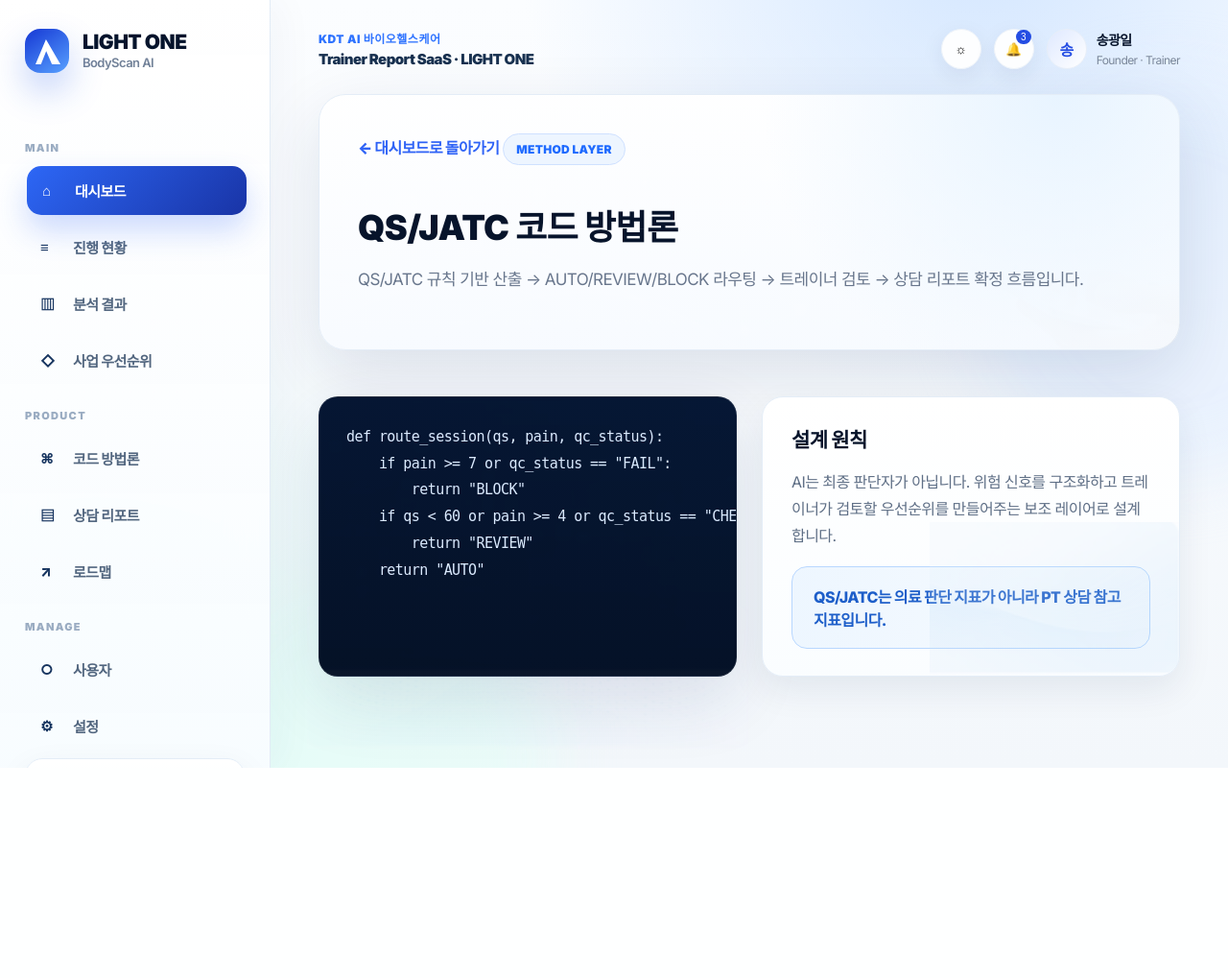
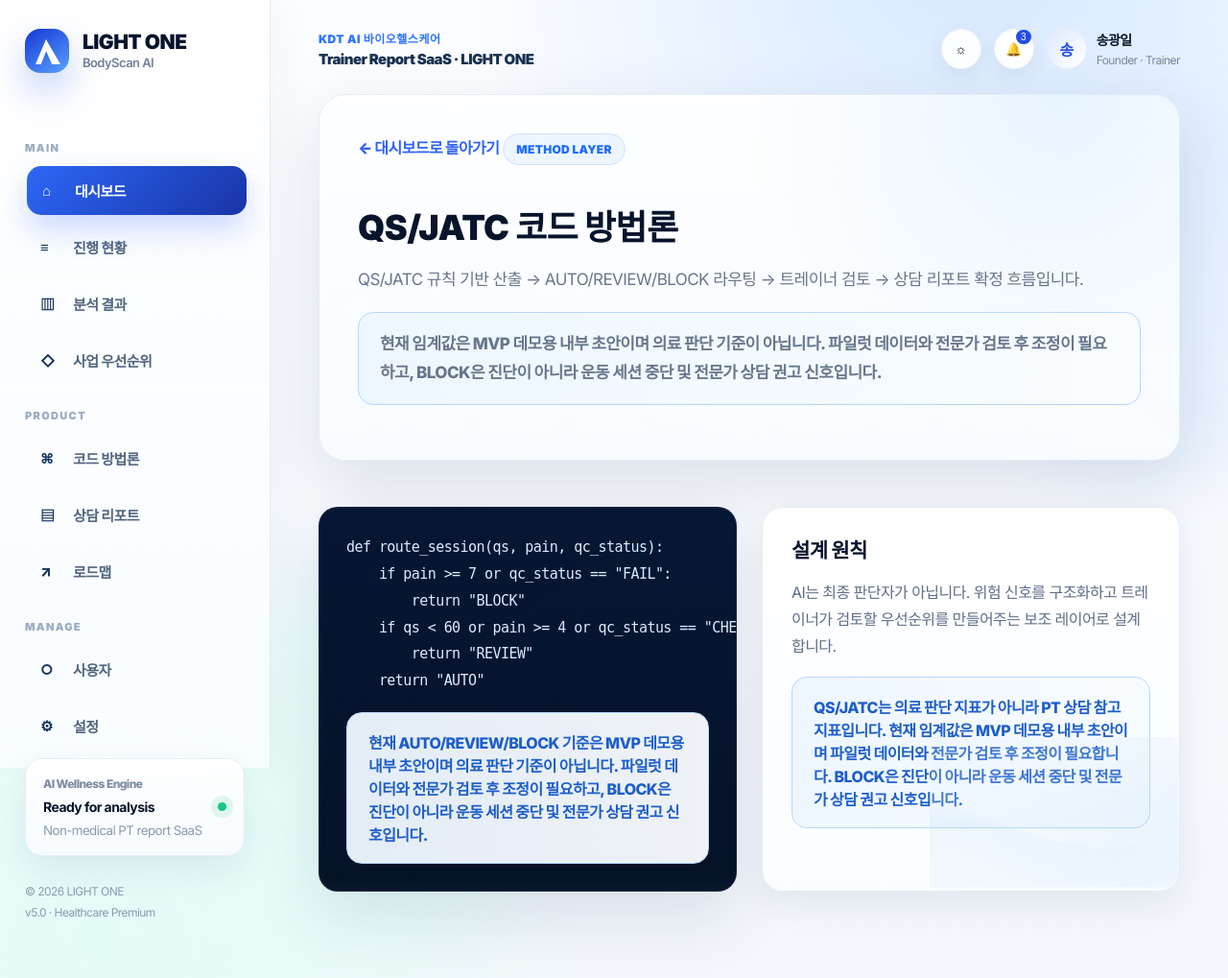
Before and after one commit to gggwang210-commits/LightOne_V2, a Django app: page /lightone/method/ in a window 1280 px wide. Shown: the whole page at 96% size. Before the commit the page ends 800 px from the top, so only its background shows below. Run offline with Django 5.2, Linux system fonts and the light colour scheme; the visitor is signed in with stand-in values (Sample User, id 1).

Commit message:
docs: clarify demo-only routing thresholds

```diff
--- a/lightone_v2_django/templates/lightone/method.html
+++ b/lightone_v2_django/templates/lightone/method.html
@@ -6,6 +6,7 @@
   <span class="eyebrow dark">METHOD LAYER</span>
   <h1>QS/JATC 코드 방법론</h1>
   <p>QS/JATC 규칙 기반 산출 → AUTO/REVIEW/BLOCK 라우팅 → 트레이너 검토 → 상담 리포트 확정 흐름입니다.</p>
+  <p class="notice compact-notice">현재 임계값은 MVP 데모용 내부 초안이며 의료 판단 기준이 아닙니다. 파일럿 데이터와 전문가 검토 후 조정이 필요하고, BLOCK은 진단이 아니라 운동 세션 중단 및 전문가 상담 권고 신호입니다.</p>
 </section>
 <section class="section-block two-col">
   <div class="code-panel">
@@ -15,11 +16,12 @@
     if qs < 60 or pain >= 4 or qc_status == "CHECK":
         return "REVIEW"
     return "AUTO"</code></pre>
+    <div class="notice compact-notice">현재 AUTO/REVIEW/BLOCK 기준은 MVP 데모용 내부 초안이며 의료 판단 기준이 아닙니다. 파일럿 데이터와 전문가 검토 후 조정이 필요하고, BLOCK은 진단이 아니라 운동 세션 중단 및 전문가 상담 권고 신호입니다.</div>
   </div>
   <div class="panel-card">
     <h3>설계 원칙</h3>
     <p class="muted">AI는 최종 판단자가 아닙니다. 위험 신호를 구조화하고 트레이너가 검토할 우선순위를 만들어주는 보조 레이어로 설계합니다.</p>
-    <div class="notice compact-notice">QS/JATC는 의료 판단 지표가 아니라 PT 상담 참고 지표입니다.</div>
+    <div class="notice compact-notice">QS/JATC는 의료 판단 지표가 아니라 PT 상담 참고 지표입니다. 현재 임계값은 MVP 데모용 내부 초안이며 파일럿 데이터와 전문가 검토 후 조정이 필요합니다. BLOCK은 진단이 아니라 운동 세션 중단 및 전문가 상담 권고 신호입니다.</div>
   </div>
 </section>
 {% endblock %}
```
Also changed, not shown: lightone_v2_django/docs/프로젝트_구조_설명.md (+4 -0 lines), README.md, lightone_v2_django/README.md.
